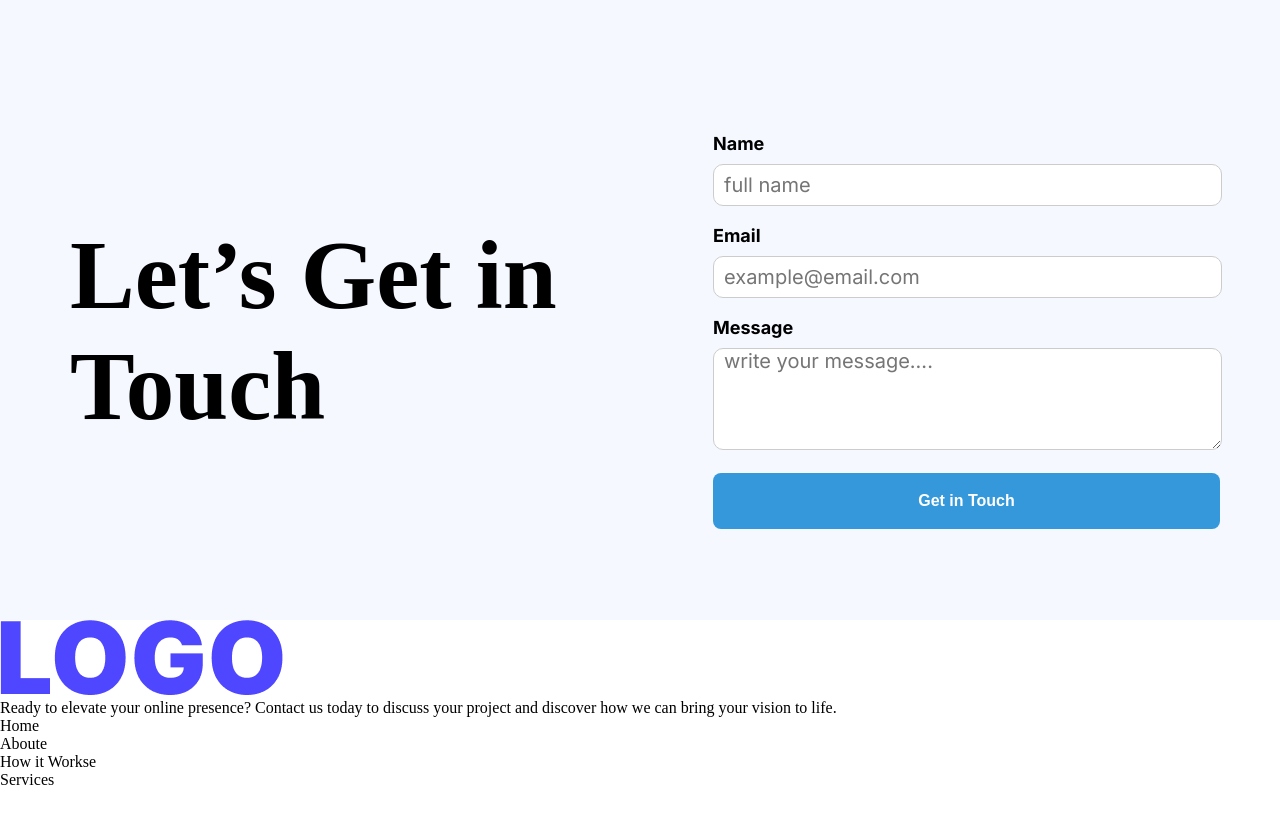
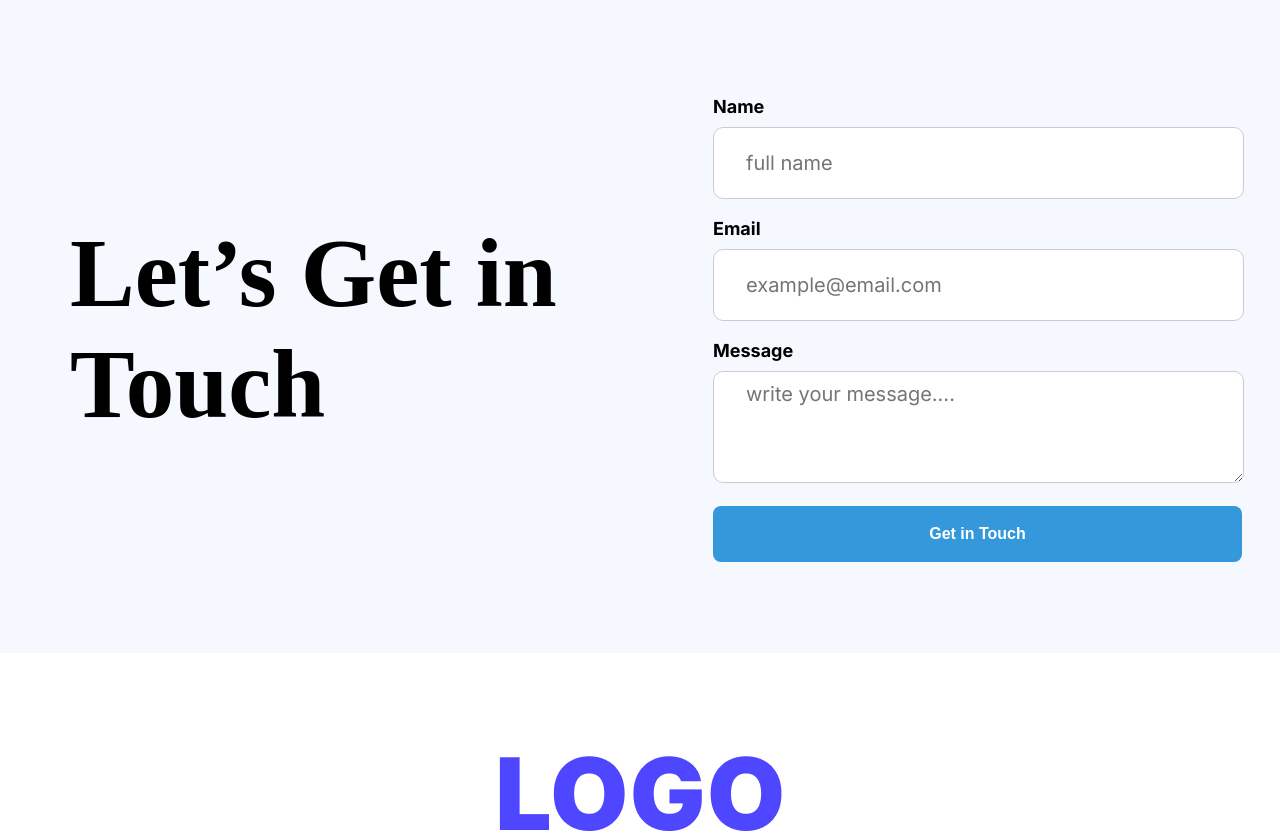
Before and after one commit to Ellham-dev/assignment-one, a plain HTML site: page index.html in a window 1280 px wide. Shown: the part 2440-3274 px from the top of the page. Before the commit the page ends 3229 px from the top, so only its background shows below. Drawn offline with Linux system fonts and the light colour scheme.

Commit message:
footer design complete

```diff
--- a/index.html
+++ b/index.html
@@ -51,15 +51,15 @@
         <section class="activeUserPart">
             <h3 class="UserHead">Joined Thousands of Productive Users</h3>
             <div class="userCountPartMain">
-                <div class="">
+                <div class="firstCount">
                     <h6 class="userH61">50K</h6>
                     <p class="userP1">Active Users</p>
                 </div>
-                <div class="">
+                <div class="secondCount">
                     <h6 class="userH62">2M+</h6>
                     <p class="userP2">Focus Sessions</p>
                 </div>
-                <div class="">
+                <div class="thirdCount">
                     <h6 class="userH63">95%</h6>
                     <p class="userP3">Satisfaction Rate</p>
                 </div>
@@ -164,11 +164,11 @@
         </section>
     </main>
 
-    <footer class="main">
+    <footer class="footermain">
         <img src="images/FooterLOGO.png" alt="footer Logo">
-        <p class="footerPeragraf">Ready to elevate your online presence? Contact us today to discuss your project and
+        <p class="footerPeragraf">Ready to elevate your online presence? Contact us today to discuss<br/> your project and
             discover how we can bring your vision to life.</p>
-        <ul class="">
+        <ul class="footerNav">
             <li><a href=""></a>Home</li>
             <li><a href=""></a>Aboute</li>
             <li><a href=""></a>How it Workse</li>
--- a/style.css
+++ b/style.css
@@ -113,8 +113,6 @@ h1 {
     border: none;
     padding: 12px 36px;
     border-radius: 10px;
-    margin-top: 37px;
-    /* margin-bottom: 152px; */
 }
 
 .activeUserPart {
@@ -144,6 +142,15 @@ h1 {
     padding-bottom: 50px;
     padding-right: 142px;
     padding-left: 142px;
+}
+.firstCount{
+    text-align: center;
+}
+.secondCount{
+    text-align: center;
+}
+.thirdCount{
+    text-align: center;
 }
 
 .userH61 {
@@ -338,8 +345,8 @@ h1 {
 
 .contact-form input {
     width: 497px;
-    height: 40px;
-    padding-left: 10px;
+    height: 70px;
+    padding-left: 32px;
     font-family: Inter;
     /* display: block; */
     font-size: 20px;
@@ -352,9 +359,10 @@ h1 {
     /* display: block; */
     font-size: 20px;
     outline: none;
-    padding-left: 10px;
+    padding-left: 32px;
     height: 100px;
     resize: vertical;
+    padding-top: 10px;
 }
 
 
@@ -371,7 +379,7 @@ h1 {
 .contact-form button {
     font-size: 16px;
     font-weight: bold;
-    width: 507px;
+    width: 529px;
     padding: 19px 200px;
     background: #3498db;
     color: white;
@@ -385,3 +393,37 @@ h1 {
 }
 
 /* footerPageStart */
+
+.footermain {
+    max-width: 1140px;
+    margin-inline: auto;
+    text-align: center;
+    padding-top: 103px;
+    padding-bottom: 104px;
+}
+
+.footerPeragraf {
+    font-family: Inter;
+    color: #8987A1;
+    font-size: 16px;
+    margin-top: 12px;
+    /* width: 531px; */
+    justify-content: center;
+
+}
+
+.footerNav {
+    font-family: Inter;
+    color: #8987A1;
+    font-size: 16px;
+    margin-top: 20px;
+    display: flex;
+    column-gap: 48px;
+    justify-content: center;
+}
+footer ul li{
+    list-style-type: none;
+}
+footer ul li a{
+    text-decoration: none;
+}
```
